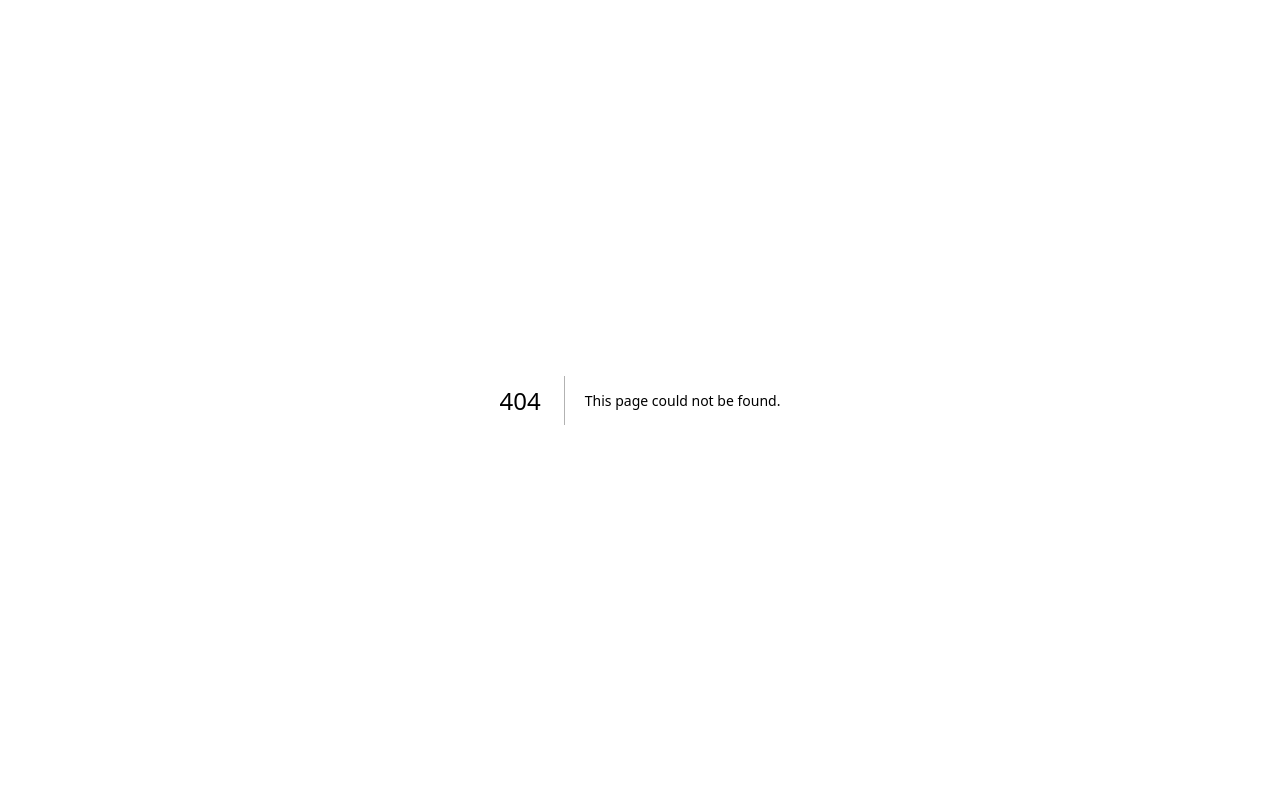
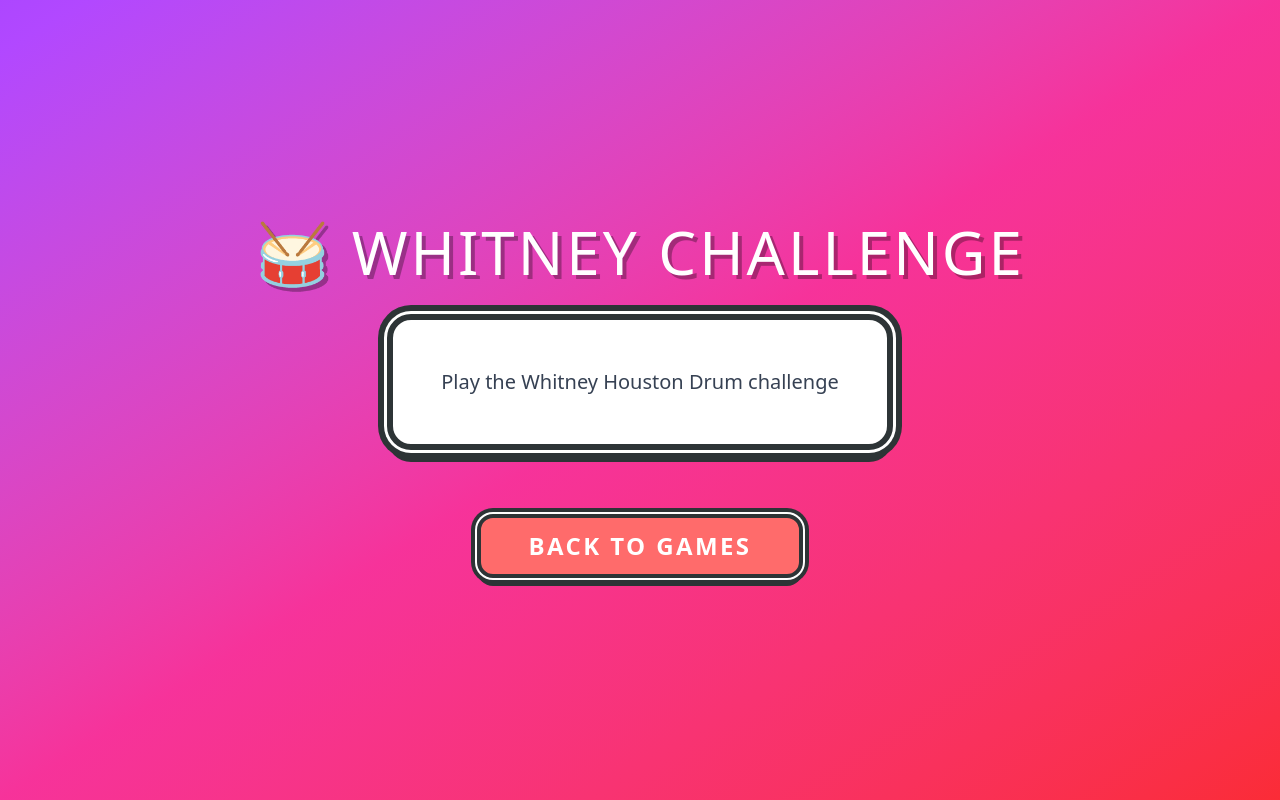
Before and after one commit to jpangan/party-games, a Next.js app: page /whitney-challenge in a window 1280 px wide. Before the commit this address had no page. Built offline with nearby package versions, Linux system fonts and the light colour scheme.

Commit message:
feat: add whitney challenge

```diff
--- a/app/page.tsx
+++ b/app/page.tsx
@@ -11,8 +11,14 @@
   {
     id: "count-and-sit",
     name: "🪑 Count and Sit",
-    description: "Count together and sit down when it's your turn!",
+    description: "Count alone and you're in, count with someone and you're out!",
     href: "/count-and-sit",
+  },
+  {
+    id: "whitney-challenge",
+    name: "🥁 Whitney Challenge",
+    description: "Play the Whitney Houston Drum challenge",
+    href: "/whitney-challenge",
   },
 ];
 
--- /dev/null
+++ b/app/whitney-challenge/page.tsx
@@ -0,0 +1,33 @@
+"use client";
+
+import Link from "next/link";
+import { Button } from "@/components/ui/button";
+
+export default function WhitneyChallengePage() {
+  return (
+    <div className="min-h-screen bg-gradient-to-br from-purple-500 via-pink-500 to-red-500 p-8 flex items-center justify-center">
+      <div className="w-full max-w-4xl">
+        <div className="flex flex-col items-center justify-center min-h-[60vh] gap-8">
+          {/* Title */}
+          <h1 className="font-headline text-4xl md:text-6xl text-white drop-shadow-[4px_4px_0px_rgba(0,0,0,0.3)] text-center animate-slide-in">
+            🥁 WHITNEY CHALLENGE
+          </h1>
+
+          {/* Placeholder content */}
+          <div className="pixel-border-thick bg-white p-8 md:p-12 mb-8 text-center">
+            <p className="font-ui text-lg md:text-xl text-gray-700">
+              Play the Whitney Houston Drum challenge
+            </p>
+          </div>
+
+          {/* Back Button */}
+          <Link href="/">
+            <Button variant="retro" size="xl" className="font-ui">
+              Back to Games
+            </Button>
+          </Link>
+        </div>
+      </div>
+    </div>
+  );
+}
```
